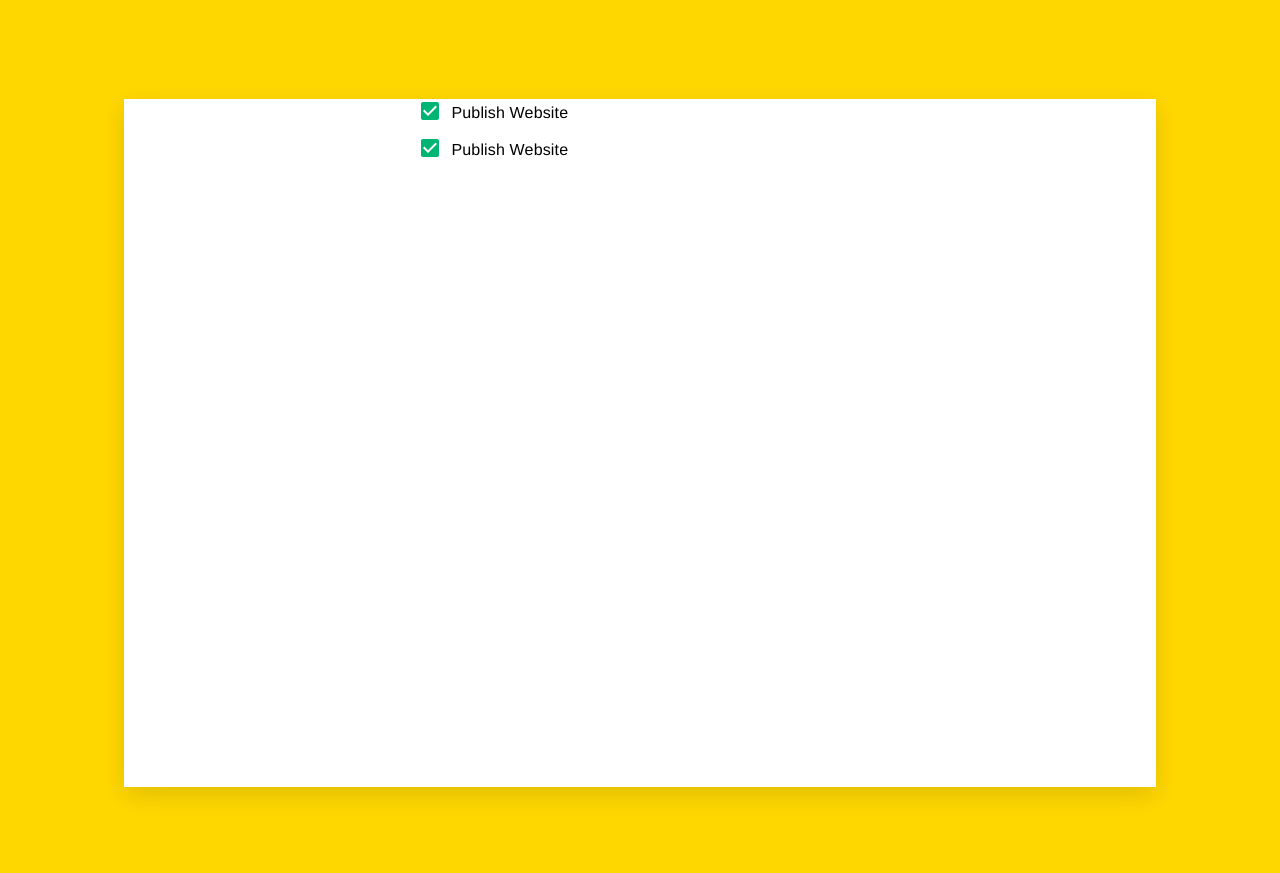
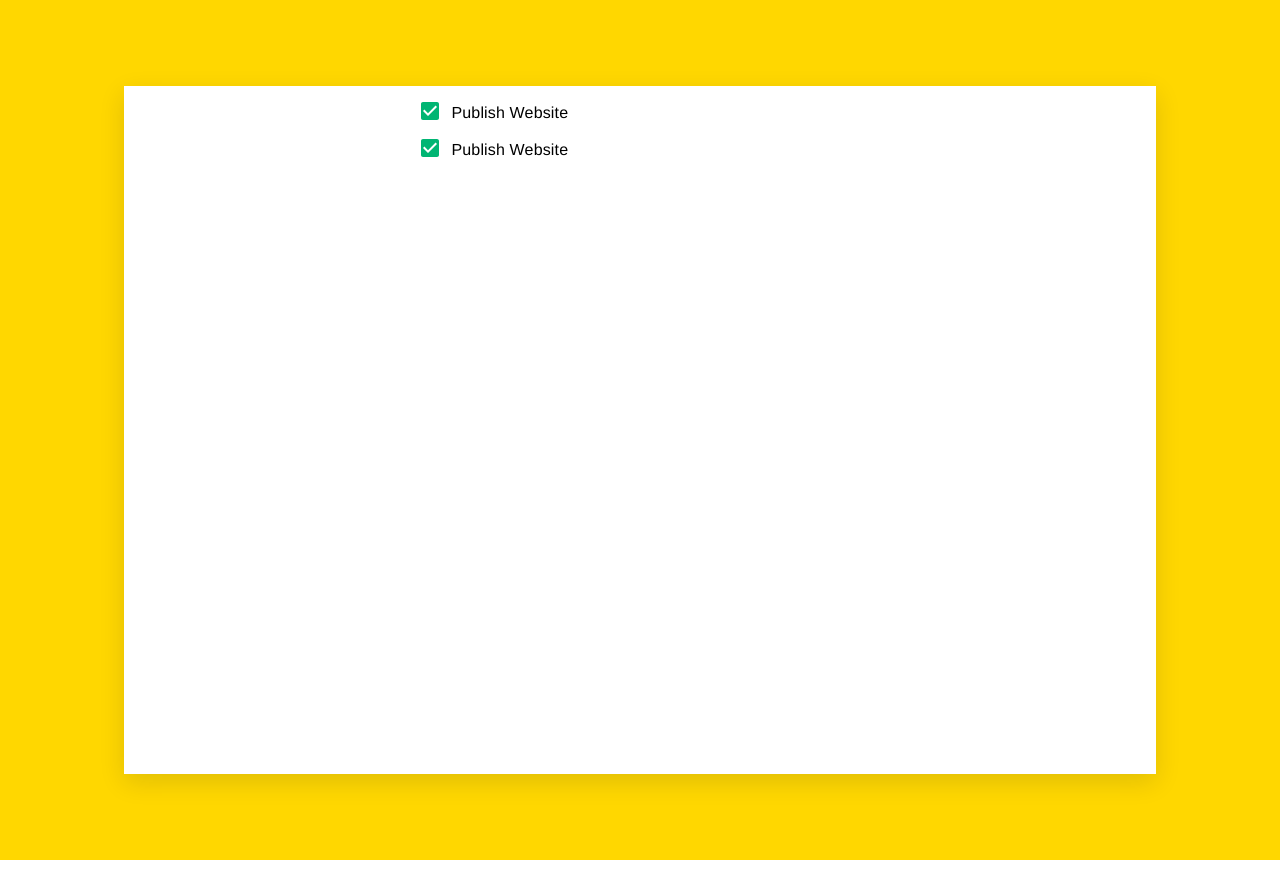
Before and after one commit to Zlataks/Todo-App, a React (Create React App) app: page / in a window 1280 px wide. Built offline with nearby package versions, Linux system fonts and the light colour scheme.

Commit message:
fix layout bag, extract components

```diff
--- a/src/App.css
+++ /dev/null
@@ -1,38 +0,0 @@
-.App {
-  text-align: center;
-}
-
-.App-logo {
-  height: 40vmin;
-  pointer-events: none;
-}
-
-@media (prefers-reduced-motion: no-preference) {
-  .App-logo {
-    animation: App-logo-spin infinite 20s linear;
-  }
-}
-
-.App-header {
-  background-color: #282c34;
-  min-height: 100vh;
-  display: flex;
-  flex-direction: column;
-  align-items: center;
-  justify-content: center;
-  font-size: calc(10px + 2vmin);
-  color: white;
-}
-
-.App-link {
-  color: #61dafb;
-}
-
-@keyframes App-logo-spin {
-  from {
-    transform: rotate(0deg);
-  }
-  to {
-    transform: rotate(360deg);
-  }
-}
--- a/src/App.js
+++ b/src/App.js
@@ -1,94 +1,13 @@
 import React from 'react';
-import './App.css';
-import {Container, Checkbox, Box, Typography, IconButton} from '@mui/material';
+import MainComponent from './components/MainComponent'
 
-import KeyboardArrowDownIcon from '@mui/icons-material/KeyboardArrowDown';
-import KeyboardArrowUpIcon from '@mui/icons-material/KeyboardArrowUp';
-import EditOutlinedIcon from '@mui/icons-material/EditOutlined';
-import DeleteOutlineOutlinedIcon from '@mui/icons-material/DeleteOutlineOutlined';
-
-
-const label = { inputProps: { 'aria-label': 'Checkbox demo' } };
 
 class App extends React.Component {
   render() {
     return (
-      <div style={{backgroundColor: '#FFD700', padding: '86px'}} className="App">
-        <Container sx={{ backgroundColor: '#FFFFFF', width: '1032px', height: '688px',
-          boxShadow: '0px 8px 24px rgba(0, 13, 48, 0.12)',  margin: 'auto'}}>
-          <TaskItem />
-          <TaskItem />
-        </Container>
-      </div>
+      <MainComponent />
     );
   }
 }
 
-//86px
-
-class TaskItem extends React.Component {
-  render() {
-    return (
-      <Box
-        sx={{
-          display: 'flex',
-          justifyContent: 'space-between',
-          alignItems: 'center',
-          width: 465,
-          height: 24,
-          margin: '13px auto' // first item - issue
-      }}>
-        <Box
-          sx={{
-            display: 'flex',
-            justifyContent: 'space-start',
-            alignItems: 'center',
-          }}>
-            <Checkbox {...label} defaultChecked
-              sx={{
-                padding: '10px',
-                '&.Mui-checked': {
-                  color: '#00B573'
-                },
-              }}
-            />
-            <Typography variant="body1" gutterBottom sx={{
-                height: 15,
-                fontFamily: 'Helvetica Neue',
-                fontSize: 16,
-              }} >
-              Publish Website
-            </Typography>
-        </Box>
-        <Box
-          sx={{
-            display: 'flex',
-            justifyContent: 'space-between',
-            height: 23,
-            width: 166,
-            opacity: 0,
-            ':hover': {
-              opacity: 1,
-            }
-          }}>
-          <IconButton>
-            <KeyboardArrowDownIcon />
-          </IconButton>
-          <IconButton>
-            <KeyboardArrowUpIcon />
-          </IconButton>
-          <IconButton>
-            <EditOutlinedIcon />
-          </IconButton>
-          <IconButton sx={{
-            color: '#EB476A'
-          }}>
-            <DeleteOutlineOutlinedIcon />
-          </IconButton>
-        </Box>
-      </Box>
-    );
-  }
-  }
-
 export default App;
--- /dev/null
+++ b/src/components/MainComponent.js
@@ -0,0 +1,19 @@
+import React from 'react';
+import {Container} from '@mui/material';
+import TaskItem from './TaskItem';
+
+class MainComponent extends React.Component {
+    render() {
+        return (
+            <div className="Wrapper">
+                <Container sx={{ backgroundColor: '#FFFFFF', width: '1032px', height: '688px',
+                    boxShadow: '0px 8px 24px rgba(0, 13, 48, 0.12)',  margin: 'auto'}}>
+                    <TaskItem />
+                    <TaskItem />
+                </Container>
+            </div>
+        );
+    }
+}
+
+export default MainComponent;
--- /dev/null
+++ b/src/components/TaskItem.js
@@ -0,0 +1,73 @@
+import React from 'react';
+import {Checkbox, Box, Typography, IconButton} from '@mui/material';
+import {KeyboardArrowDown, KeyboardArrowUp, EditOutlined, DeleteOutlineOutlined} from '@mui/icons-material';;
+
+const label = { inputProps: { 'aria-label': 'Checkbox demo' } };
+
+class TaskItem extends React.Component {
+    render() {
+      return (
+        <Box
+          sx={{
+            display: 'flex',
+            justifyContent: 'space-between',
+            alignItems: 'center',
+            width: 465,
+            height: 24,
+            margin: 'auto',
+            paddingTop: '13px'
+        }}>
+          <Box
+            sx={{
+              display: 'flex',
+              justifyContent: 'space-start',
+              alignItems: 'center',
+            }}>
+              <Checkbox {...label} defaultChecked
+                sx={{
+                  padding: '10px',
+                  '&.Mui-checked': {
+                    color: '#00B573'
+                  },
+                }}
+              />
+              <Typography variant="body1" gutterBottom sx={{
+                  height: 15,
+                  fontFamily: 'Helvetica Neue',
+                  fontSize: 16,
+                }} >
+                Publish Website
+              </Typography>
+          </Box>
+          <Box
+            sx={{
+              display: 'flex',
+              justifyContent: 'space-between',
+              height: 23,
+              width: 166,
+              opacity: 0,
+              ':hover': {
+                opacity: 1,
+              }
+            }}>
+            <IconButton>
+              <KeyboardArrowDown />
+            </IconButton>
+            <IconButton>
+              <KeyboardArrowUp />
+            </IconButton>
+            <IconButton>
+              <EditOutlined />
+            </IconButton>
+            <IconButton sx={{
+              color: '#EB476A'
+            }}>
+              <DeleteOutlineOutlined />
+            </IconButton>
+          </Box>
+        </Box>
+      );
+    }
+}
+
+export default TaskItem;
--- a/src/index.css
+++ b/src/index.css
@@ -1,13 +1,8 @@
 body {
   margin: 0;
-  font-family: -apple-system, BlinkMacSystemFont, 'Segoe UI', 'Roboto', 'Oxygen',
-    'Ubuntu', 'Cantarell', 'Fira Sans', 'Droid Sans', 'Helvetica Neue',
-    sans-serif;
-  -webkit-font-smoothing: antialiased;
-  -moz-osx-font-smoothing: grayscale;
 }
 
-code {
-  font-family: source-code-pro, Menlo, Monaco, Consolas, 'Courier New',
-    monospace;
+.Wrapper {
+  background-color: #FFD700;
+  padding: 86px
 }
```
Also changed, not shown: src/logo.svg (deleted).
